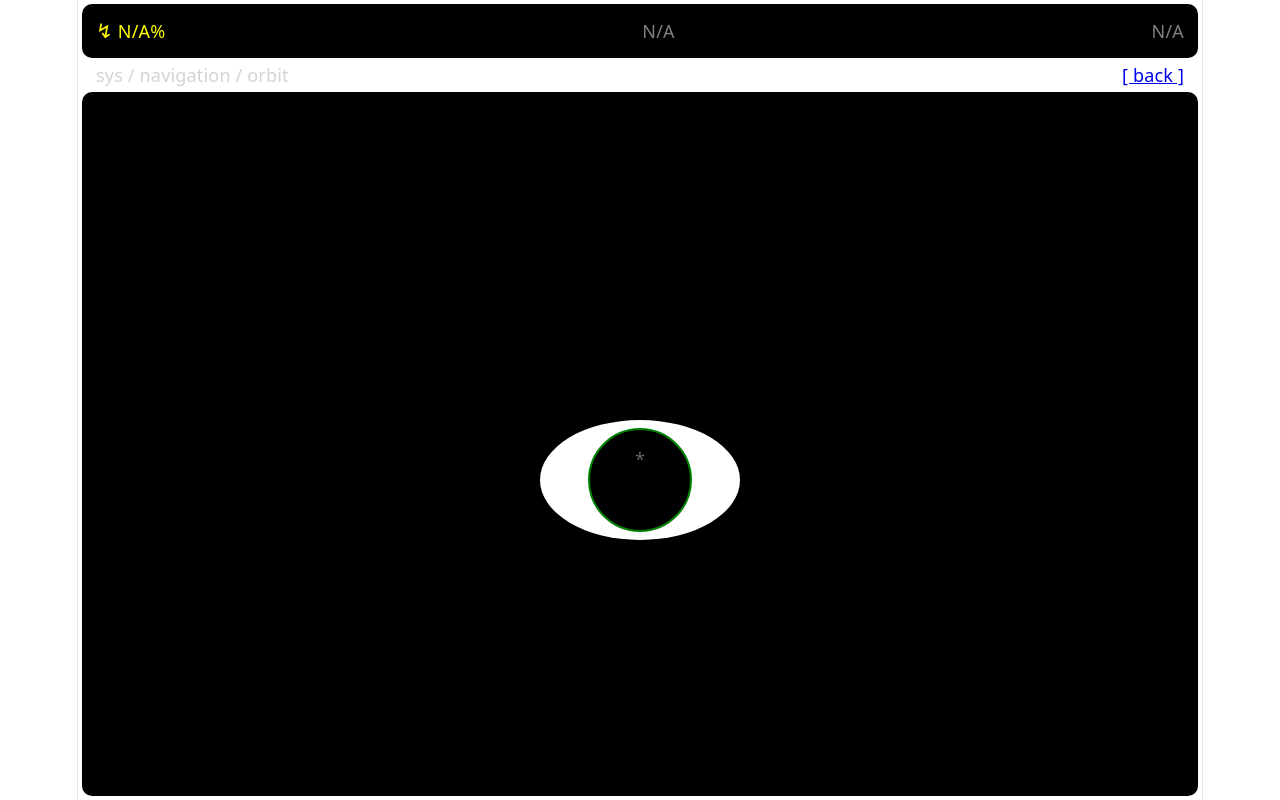
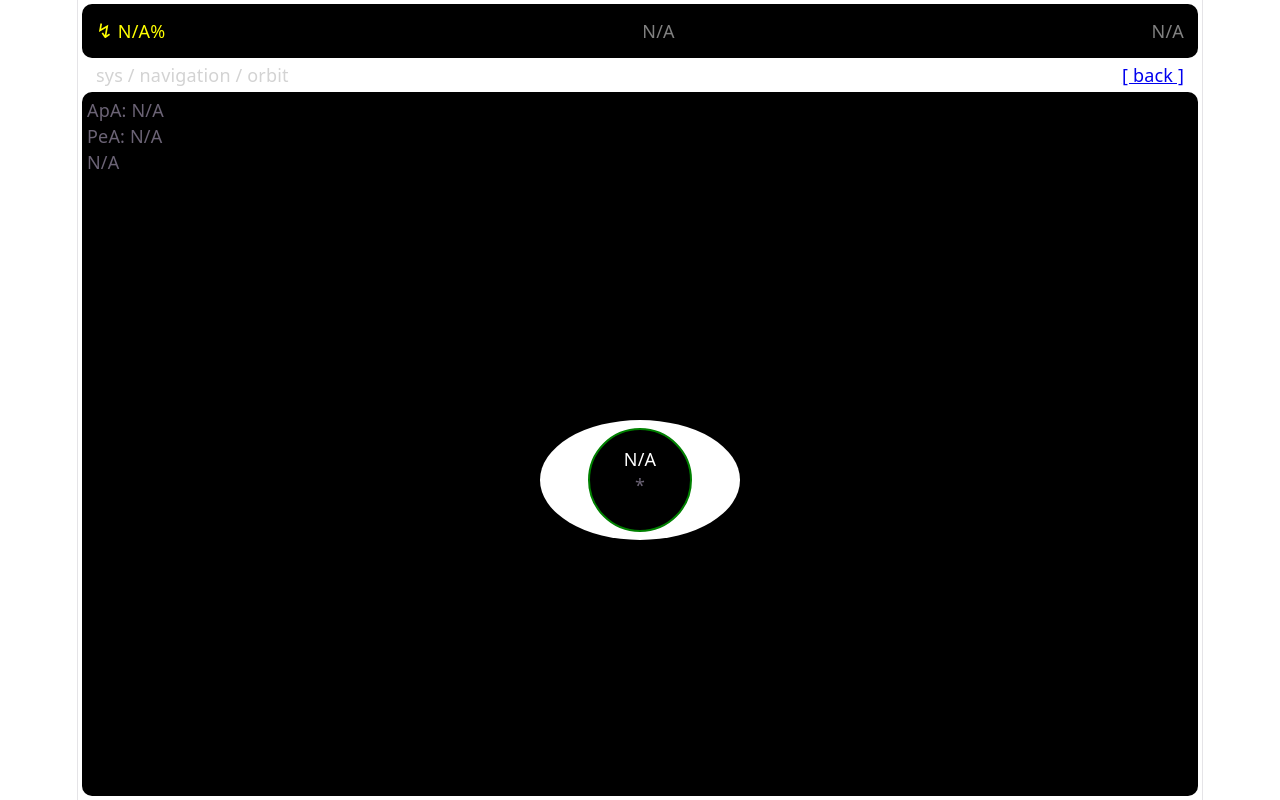
Before and after one commit to MRBT7274/mars-mfd, a React (Vite) app in the folder mars-mfd/: page /nav/orbit in a window 1280 px wide. Built offline with nearby package versions, Linux system fonts and the light colour scheme; no server answers.

Commit message:
feat: created query generator to get name id pairs of all bodies

```diff
--- a/mars-mfd/src/components/NavOrbit.tsx
+++ b/mars-mfd/src/components/NavOrbit.tsx
@@ -5,14 +5,47 @@ import './OrbitStyles.css'
 function NavOrbit() {
 
     type downlinkedOrbit = {
-            "apoapsis": number,
-            "periapsis": number,
-            "refbody": string
-        }
+        "apoapsis": number,
+        "periapsis": number,
+        "refbody": string,
+        "sit": string
+    }
+
+    type bodyCount = {
+        "bodynum": number;
+    }
+
+    type body = {
+        "id": number;
+        "name": string;
+    }
 
     const [datalink, setDatalink] = useState<downlinkedOrbit>();
 
     const [counter, setCounter] = useState<string>();
+
+    const [totalBodies, setTotalBodies] = useState<bodyCount>();
+
+    //let bodyList = {}
+
+    useEffect(()=>{
+        fetch('/avcs/telemachus/datalink?bodynum=b.number')
+            .then(res => res.json())
+            .catch(() => {})
+            .then((data) => setTotalBodies(data))
+    },[])
+
+    useEffect(()=>{
+        if(totalBodies != undefined) {
+            let bodyRequest = "/avcs/telemachus/datalink?"
+            for(let i = 0; i < totalBodies?.bodynum; i++) {
+                bodyRequest = bodyRequest + "body" + i + "=b.name[" + i + "]&"
+            }
+            console.log(bodyRequest)
+
+
+        }
+    },[totalBodies])
 
     useEffect(()=>{
         const intervalSlow = setInterval(() => {
@@ -27,43 +60,21 @@ function NavOrbit() {
             '/avcs/telemachus/datalink?' +
             'refbody=o.referenceBody&' +
             'apoapsis=o.ApA&' +
-            'periapsis=o.PeA'
+            'periapsis=o.PeA&' +
+            'sit=v.situation&'
 
         )
             .then(res => res.json())
             .catch(() => {})
             .then(data => setDatalink(data))
 
+
     }, [counter]);
 
-    const planetoid = {
-        position: "absolute",
-        top: "60%",
-        left: "50%",
-        transform: "translate(-50%, -50%)",
-        width: "100px",
-        height: "100px",
-        backgroundColor: "black",
-        borderColor: "green",
-        borderWidth: "2px",
-        borderStyle: "solid",
-        borderRadius: "50%"
-    } as unknown as undefined
-
-    const ellipse = {
-        position: "absolute",
-        top: "60%",
-        left: "50%",
-        transform: "translate(-50%, -50%)",
-        width: "200px",
-        height: "200px",
-        backgroundColor: "white",
-        clipPath: "ellipse(50% 30%)",
-    } as unknown as undefined
 
     return(
         <>
-            <div className="box-body">
+            <div className="box-body" style={{justifyContent: "flex-start"}}>
                 {/* <div style={{width: "200px", height: "100px", backgroundColor: "white", borderColor: "white",
                     clipPath: "ellipse(50% 30%)", borderWidth: "1px", borderStyle: "solid"
                 }}>
@@ -72,10 +83,51 @@ function NavOrbit() {
                     }}></div>
 
                 </div> */}
-                <div style={ellipse}></div>
-                <div style={planetoid}>
+                <div style={{textAlign: "left"}}>
+                    <p>ApA: {datalink?.apoapsis == undefined? "N/A" : datalink.apoapsis}</p>
+                    <p>PeA: {datalink?.periapsis == undefined? "N/A" : datalink.periapsis}</p>
+                    <p>{datalink?.sit}</p>
+                    <p>{totalBodies == undefined ? "N/A" : totalBodies.bodynum}</p>
+                </div>
+
+
+                <div style={{
+                    position: "absolute",
+                    top: "60%",
+                    left: "50%",
+                    transform: "translate(-50%, -50%)",
+                    width: "200px",
+                    height: "200px",
+                    backgroundColor: "white",
+                    clipPath: "ellipse(50% 30%)"
+                }}></div>
+
+                {/* <div style={{
+                    position: "absolute",
+                    top: "60%",
+                    left: "50%",
+                    transform: "translate(-50%, -50%)",
+                    width: "199px",
+                    height: "199px",
+                    backgroundColor: "black",
+                    clipPath: "ellipse(50% 30%)"
+                }}></div> */}
+
+
+                <div style={{position: "absolute",
+                    top: "60%",
+                    left: "50%",
+                    transform: "translate(-50%, -50%)",
+                    width: "100px",
+                    height: "100px",
+                    backgroundColor: "black",
+                    borderColor: "green",
+                    borderWidth: "2px",
+                    borderStyle: "solid",
+                    borderRadius: "50%"
+                }}>
                     <div>
-                        <p className="refBody">{datalink?.refbody}</p>
+                        <p className="refBody">{datalink?.refbody == undefined? "N/A" : datalink.refbody}</p>
                         <p>*</p>
                     </div>
                 </div>
```
